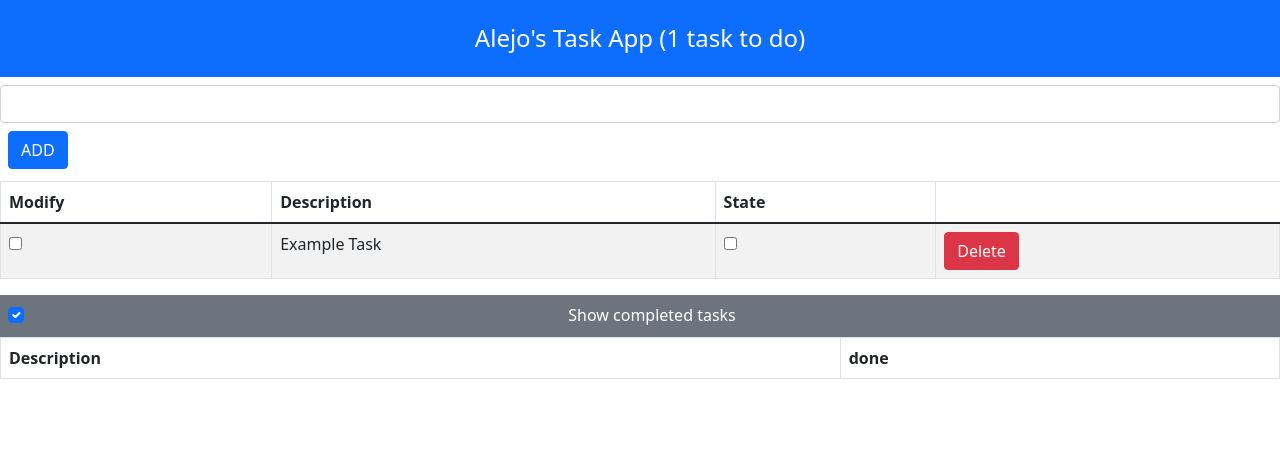
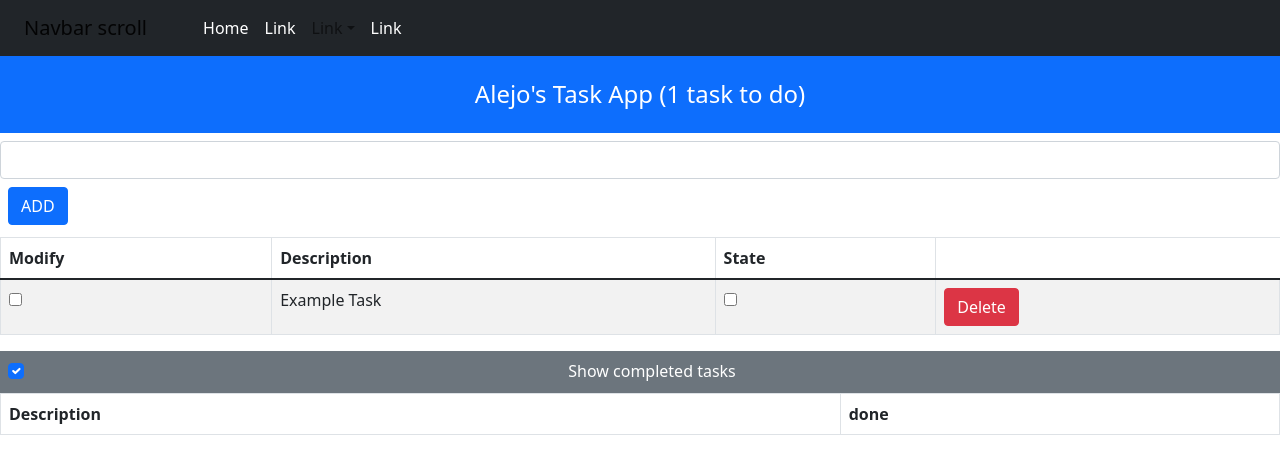
Before and after one commit to AlejoTorres2001/React_TODO_WebApp, a React (Create React App) app: page /about in a window 1280 px wide. Shown: the top 474 px of the page. Built offline with nearby package versions, Linux system fonts and the light colour scheme.

Commit message:
added NavBar and re-aranged proyect structure

```diff
--- a/package.json
+++ b/package.json
@@ -8,7 +8,9 @@
     "@testing-library/user-event": "^12.8.3",
     "bootstrap": "^5.1.0",
     "react": "^17.0.2",
+    "react-bootstrap": "^2.0.0-beta.6",
     "react-dom": "^17.0.2",
+    "react-router-dom": "^5.3.0",
     "react-scripts": "4.0.3",
     "web-vitals": "^1.1.2"
   },
--- a/src/App.js
+++ b/src/App.js
@@ -1,9 +1,9 @@
 import React, { useState, useEffect } from "react";
-import { TaskRow } from "./components/TaskRow";
-import { TaskBanner } from "./components/TaskBanner";
-import { TaskCreator } from "./components/TaskCreator";
-import { VisibilityControl } from "./components/VisibilityControl";
-
+import { TaskRow } from "./components/pages/Tasks/TaskRow";
+import { TaskBanner } from "./components/pages/Tasks/TaskBanner";
+import { TaskCreator } from "./components/pages/Tasks/TaskCreator";
+import { VisibilityControl } from "./components/pages/Tasks/VisibilityControl";
+import NavegationBar from "./components/NavegationBar";
 function App() {
 
 
@@ -103,6 +103,7 @@ function App() {
 
   return (
     <div>
+      <NavegationBar/>
       <TaskBanner tasks={taskItems} userName={userName}></TaskBanner>
       <TaskCreator callback={createNewTask}></TaskCreator>
       <table className="table table-striped table-bordered">
--- /dev/null
+++ b/src/components/NavegationBar.js
@@ -0,0 +1,31 @@
+import React from 'react';
+import {Navbar,Button,Nav,NavDropdown,FormControl,Form} from 'react-bootstrap'
+const NavegationBar = () => {
+    return (
+        <Navbar bg="dark" expand="lg"  className="d-flex ">
+        <Navbar.Brand href="#" className="mx-4">Navbar scroll</Navbar.Brand>
+        <Navbar.Toggle aria-controls="navbarScroll" />
+        <Navbar.Collapse id="navbarScroll">
+          <Nav
+            className="mx-4 my-2 my-lg-0 "
+            style={{ maxHeight: '100px' }}
+            navbarScroll
+          >
+            <Nav.Link href="#action1" className="text-white">Home</Nav.Link>
+            <Nav.Link href="#action2" className="text-white">Link</Nav.Link>
+            <NavDropdown title="Link" id="navbarScrollingDropdown" className="text-white">
+              <NavDropdown.Item href="#action3" >Action</NavDropdown.Item>
+              <NavDropdown.Item href="#action4" >Another action</NavDropdown.Item>
+              <NavDropdown.Divider />
+              <NavDropdown.Item href="#action5" className="text-white">Something else here</NavDropdown.Item>
+            </NavDropdown>
+            <Nav.Link href="#" disabled className="text-white">
+              Link
+            </Nav.Link>
+          </Nav>
+        </Navbar.Collapse>
+      </Navbar>
+    );
+}
+
+export default NavegationBar;
--- a/src/index.js
+++ b/src/index.js
@@ -6,6 +6,7 @@ import reportWebVitals from './reportWebVitals';
 import 'bootstrap/dist/css/bootstrap.min.css'
 ReactDOM.render(
   <React.StrictMode>
+
     <App />
   </React.StrictMode>,
   document.getElementById('root')
```
Also changed, not shown: src/routers/AppRouter.js (added, +27 -0 lines), src/components/pages/Tasks/TaskBanner.js (renamed from src/components/TaskBanner.js), src/components/pages/Tasks/TaskCreator.js (renamed from src/components/TaskCreator.js), src/components/pages/Tasks/TaskModifier.js (renamed from src/components/TaskModifier.js), src/components/pages/Tasks/TaskPage.js (added), src/components/pages/Tasks/TaskRow.js (renamed from src/components/TaskRow.js), src/components/pages/Tasks/VisibilityControl.js (renamed from src/components/VisibilityControl.js), 1 other file (tests, documents, lock files or other folders).
